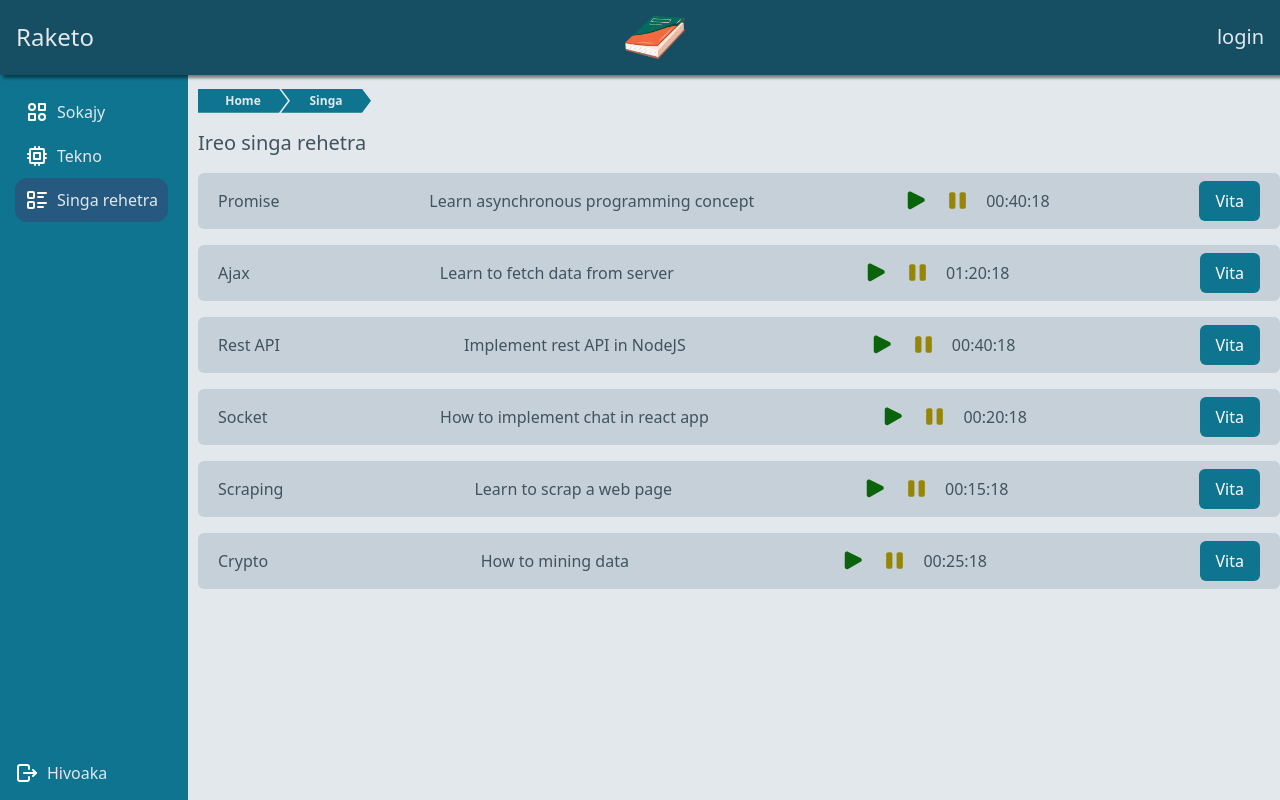
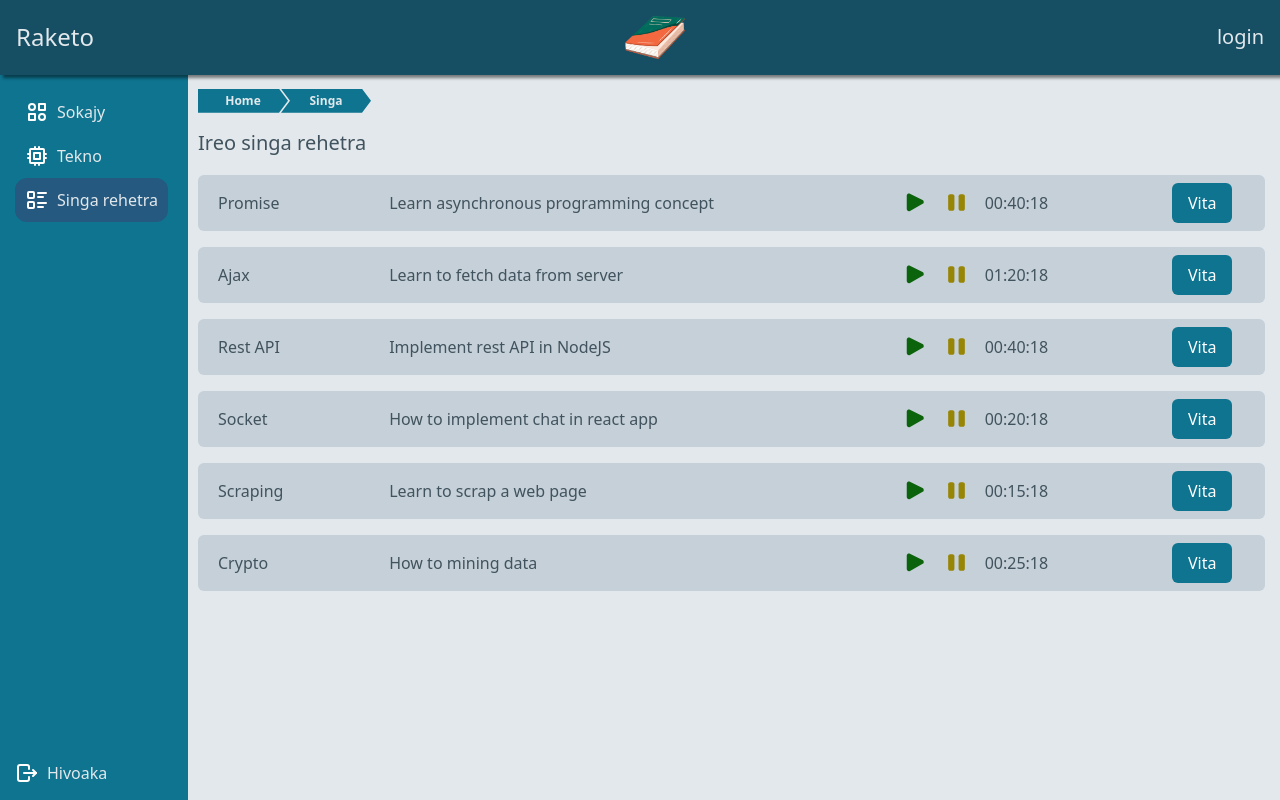
Before and after one commit to Ihasimbola/raketo-front, a React (Create React App) app: page /singa in a window 1280 px wide. Built offline with nearby package versions, Linux system fonts and the light colour scheme.

Commit message:
feature(GUI): element page integration

```diff
--- a/src/components/icons/PauseIcon.tsx
+++ b/src/components/icons/PauseIcon.tsx
@@ -1,15 +1,17 @@
 import React from 'react'
+import { cn } from '../../lib/utils';
 
 type Props = {
   height?: number | string,
   width?: number | string,
-  currentColor?: string
+  currentColor?: string,
+  className?: string
 }
 
 function PauseIcon(props: Props) {
-  const { height = 14, width = 14, currentColor = "#212121" } = props;
+  const { height = 14, width = 14, currentColor = "#212121", className } = props;
   return (
-    <svg fill="none" className={`fill-current ${currentColor}`} height={height} viewBox="0 0 12 12" width={width} xmlns="http://www.w3.org/2000/svg"><g fill={currentColor}><path d="m3 2c-.55229 0-1 .44772-1 1v6c0 .55228.44771 1 1 1h1c.55229 0 1-.44772 1-1v-6c0-.55228-.44771-1-1-1z" /><path d="m8 2c-.55229 0-1 .44772-1 1v6c0 .55228.44771 1 1 1h1c.55229 0 1-.44772 1-1v-6c0-.55228-.44771-1-1-1z" /></g></svg>
+    <svg fill="none" className={cn([`fill-current ${currentColor}`, className])} height={height} viewBox="0 0 12 12" width={width} xmlns="http://www.w3.org/2000/svg"><g fill={currentColor}><path d="m3 2c-.55229 0-1 .44772-1 1v6c0 .55228.44771 1 1 1h1c.55229 0 1-.44772 1-1v-6c0-.55228-.44771-1-1-1z" /><path d="m8 2c-.55229 0-1 .44772-1 1v6c0 .55228.44771 1 1 1h1c.55229 0 1-.44772 1-1v-6c0-.55228-.44771-1-1-1z" /></g></svg>
   )
 }
 
--- a/src/components/icons/PlayIcon.tsx
+++ b/src/components/icons/PlayIcon.tsx
@@ -1,17 +1,19 @@
 import React from 'react'
+import { cn } from '../../lib/utils';
 
 type Props = {
   height?: number | string,
   width?: number | string,
-  currentColor?: string
+  currentColor?: string,
+  className?: string
 }
 
 
 function PlayIcon(props: Props) {
-  const { height = 14, width = 14, currentColor = "#212121" } = props;
+  const { height = 14, width = 14, currentColor = "#212121", className } = props;
 
   return (
-    <svg className={`fill-current ${currentColor}`} height={height} viewBox="0 0 20 20" width={width} xmlns="http://www.w3.org/2000/svg"><path d="m3 4.60441299v10.68046321c0 .9664983.78350169 1.75 1.75 1.75.30213089 0 .5991154-.0782213.86204688-.2270505l10.10829552-5.7216767c.8411018-.4760954 1.136998-1.54389461.6609027-2.38499639-.1736118-.30671412-.4357881-.55386079-.7522058-.70908458l-10.10829556-4.95878651c-.86771195-.42567001-1.91620519-.06732422-2.34187521.80038773-.11768194.23989013-.17886853.50354286-.17886853.77074374z" fill={currentColor} /></svg>
+    <svg className={cn([`fill-current ${currentColor}`, className])} height={height} viewBox="0 0 20 20" width={width} xmlns="http://www.w3.org/2000/svg"><path d="m3 4.60441299v10.68046321c0 .9664983.78350169 1.75 1.75 1.75.30213089 0 .5991154-.0782213.86204688-.2270505l10.10829552-5.7216767c.8411018-.4760954 1.136998-1.54389461.6609027-2.38499639-.1736118-.30671412-.4357881-.55386079-.7522058-.70908458l-10.10829556-4.95878651c-.86771195-.42567001-1.91620519-.06732422-2.34187521.80038773-.11768194.23989013-.17886853.50354286-.17886853.77074374z" fill={currentColor} /></svg>
   )
 }
 
--- a/src/components/list/ItemList.tsx
+++ b/src/components/list/ItemList.tsx
@@ -5,6 +5,7 @@ import PlayIcon from '../icons/PlayIcon'
 import { Button } from '../Button/Button'
 import { VariantProps, cva } from 'class-variance-authority'
 import { cn } from '../../lib/utils'
+import "./styles.scss";
 
 const listVariants = cva(
   "flex flex-row justify-between items-center w-full rounded-md border border-1 border-gray-300 py-2 px-5",
@@ -33,25 +34,27 @@ interface Props extends VariantProps<typeof listVariants> {
 
 function ItemList({ variant, data }: Props) {
   return (
-    <div className={cn([listVariants({ variant })])}>
-      <Text as='h3'>
+    <div className={cn([listVariants({ variant }), "list"])}>
+      <Text className="list__title">
         {data.title}
       </Text>
-      <Text>
+      <Text className="list__desc">
         {data.description}
       </Text>
       <div
-        className='flex flex-row items-center gap-4'
+        className='flex flex-row items-center gap-4 list__icons'
       >
         <PlayIcon
           height={25}
           width={25}
           currentColor='text-green-800'
+          className="cursor-pointer"
         />
         <PauseIcon
           height="25"
           width={25}
           currentColor='text-yellow-700'
+          className="cursor-pointer"
         />
 
         <Text>
@@ -61,7 +64,7 @@ function ItemList({ variant, data }: Props) {
 
 
 
-      <div>
+      <div className="list__btn">
         <Button
 
         >
--- /dev/null
+++ b/src/components/list/styles.scss
@@ -0,0 +1,21 @@
+.list {
+  @apply grid;
+  grid-template-columns: repeat(12, 1fr);
+
+  &__title {
+    grid-column: 1 / 3;
+  }
+
+  &__desc {
+    grid-column: 3 / 9;
+  }
+
+  &__icons {
+    grid-column: 9 / 11;
+  }
+
+  &__btn {
+    grid-column: 12 / 13;
+    text-align: center;
+  }
+}
--- a/src/index.tsx
+++ b/src/index.tsx
@@ -1,7 +1,6 @@
 import React from 'react';
 import ReactDOM from 'react-dom/client';
 import './index.scss';
-import App from './App';
 import { router } from './routes/router';
 import { RouterProvider } from 'react-router-dom';
 
@@ -10,7 +9,6 @@ const root = ReactDOM.createRoot(
 );
 root.render(
   <React.StrictMode>
-    {/* <App /> */}
     <RouterProvider router={router} />
   </React.StrictMode>
 );
--- a/src/pages/element/index.tsx
+++ b/src/pages/element/index.tsx
@@ -3,6 +3,7 @@ import Text from '../../components/Text/Text'
 import Card from '../../components/Card/Card'
 import { nanoid } from 'nanoid'
 import ItemList from '../../components/list/ItemList';
+import "./styles.scss";
 
 const itemsLists = [
   {
@@ -55,7 +56,7 @@ type ItemType = {
 
 function ElementPage({ }) {
   return (
-    <div className="flex flex-col gap-4 mt-4">
+    <div className="mt-4">
       <Text
         color="light-700"
         as="h1"
@@ -64,11 +65,13 @@ function ElementPage({ }) {
       >
         Ireo singa rehetra
       </Text>
-      {
-        itemsLists.map((item: ItemType, idx: number) => (
-          <ItemList data={item} key={nanoid()} />
-        ))
-      }
+      <div className="list__container flex flex-col gap-4 mt-3">
+        {
+          itemsLists.map((item: ItemType, idx: number) => (
+            <ItemList data={item} key={nanoid()} />
+          ))
+        }
+      </div>
     </div>
   )
 }
--- /dev/null
+++ b/src/pages/element/styles.scss
@@ -0,0 +1,3 @@
+.list__container {
+  margin: 18px 15px 0 0;
+}
```
